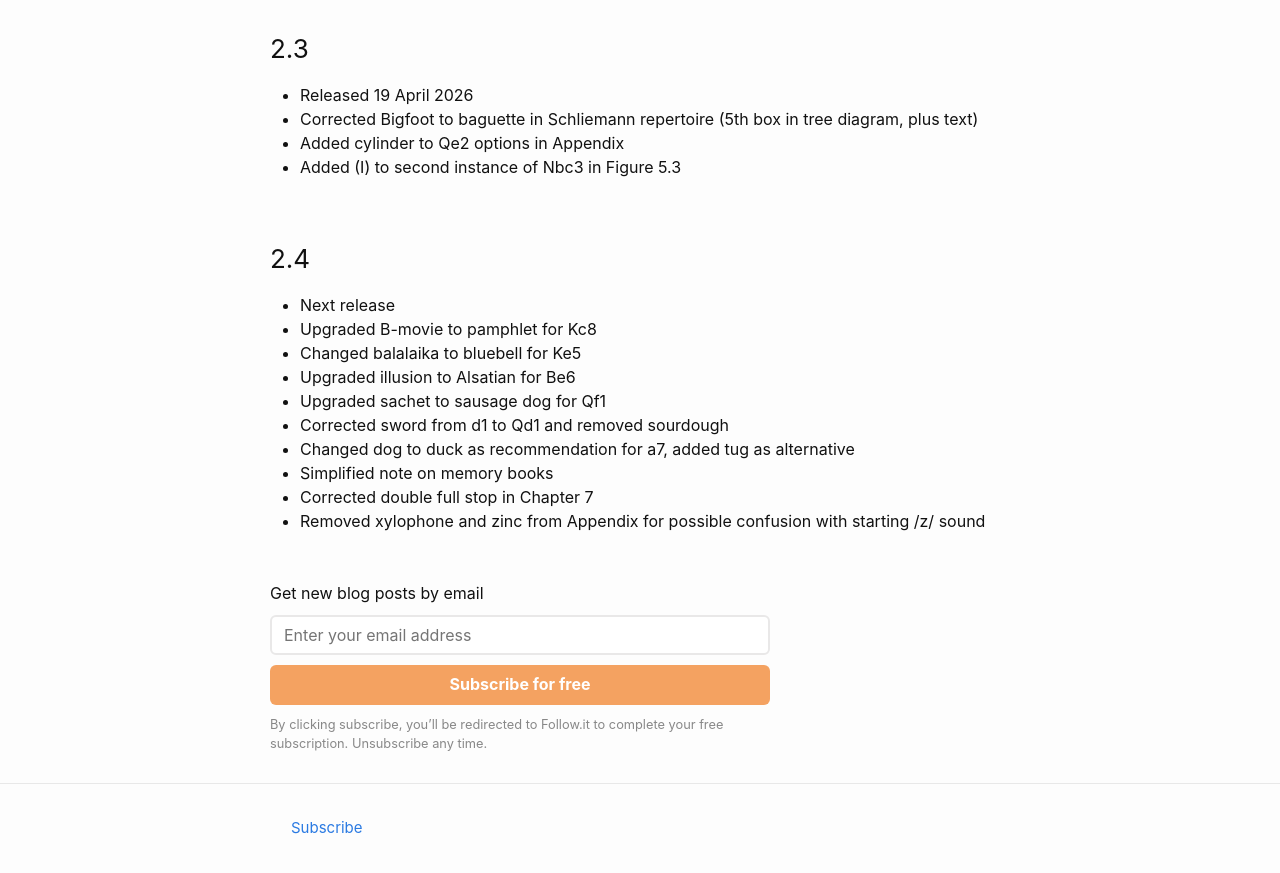
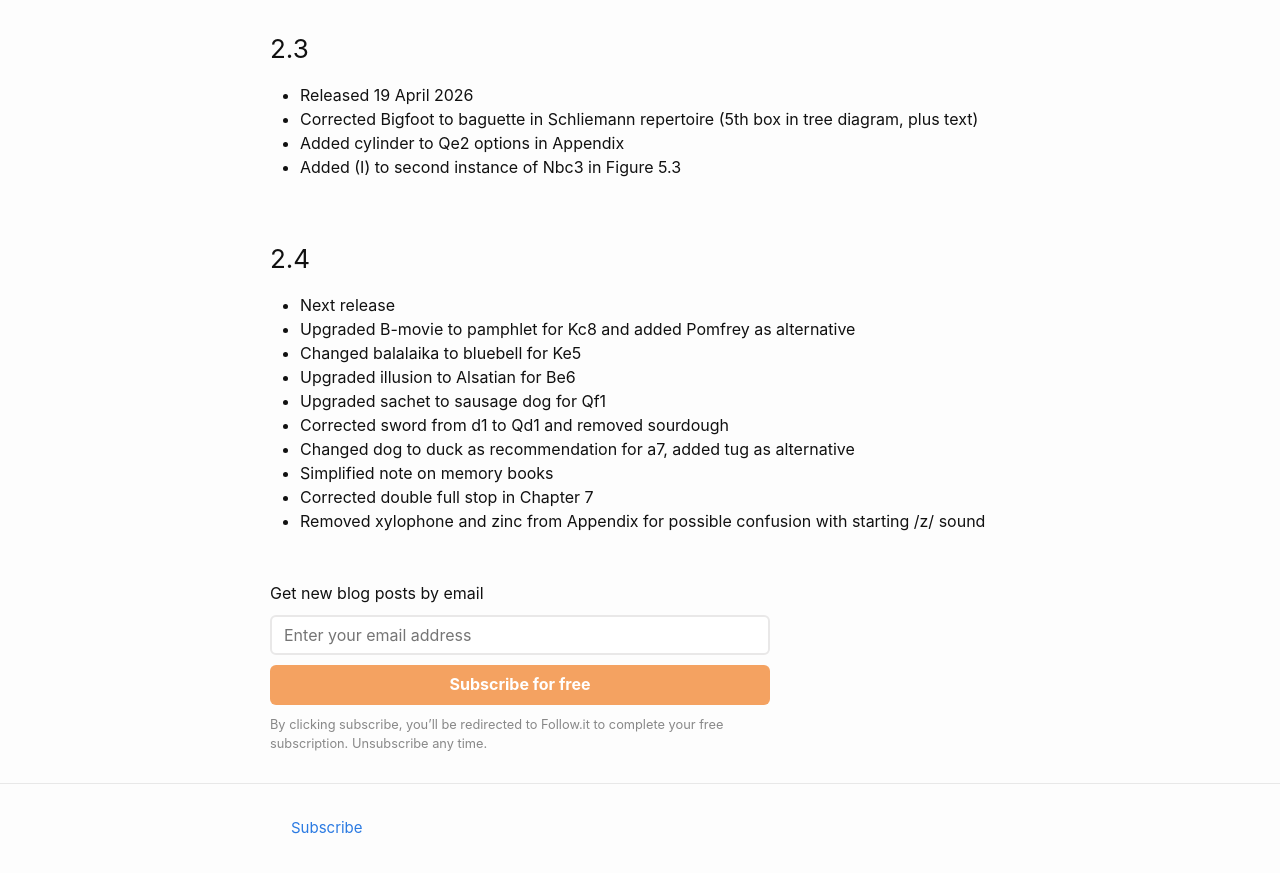
Before and after one commit to liontailedmacaque/liontailedmacaque.github.io, a Jekyll site: the page built from chessmemorypalace/versions.md, in a window 1280 px wide and 900 px high, scrolled down 4645 px. Shown: the top 873 px of the window. Built offline with Jekyll 4.4.1, drawn with Linux system fonts in a browser that asks for light colours.

Commit message:
Update versions.md

```diff
--- a/chessmemorypalace/versions.md
+++ b/chessmemorypalace/versions.md
@@ -123,7 +123,7 @@
 
 ### 2.4
 - Next release
-- Upgraded B-movie to pamphlet for Kc8
+- Upgraded B-movie to pamphlet for Kc8 and added Pomfrey as alternative
 - Changed balalaika to bluebell for Ke5
 - Upgraded illusion to Alsatian for Be6
 - Upgraded sachet to sausage dog for Qf1
```
